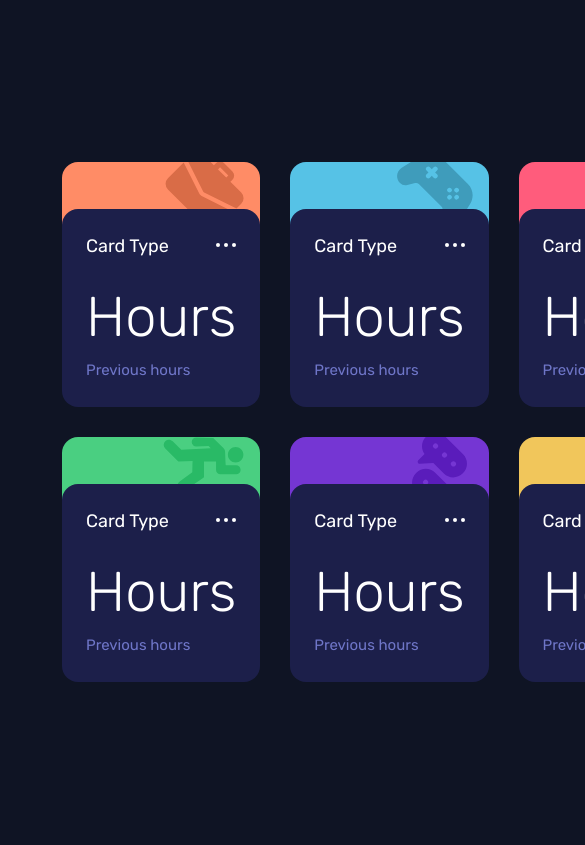
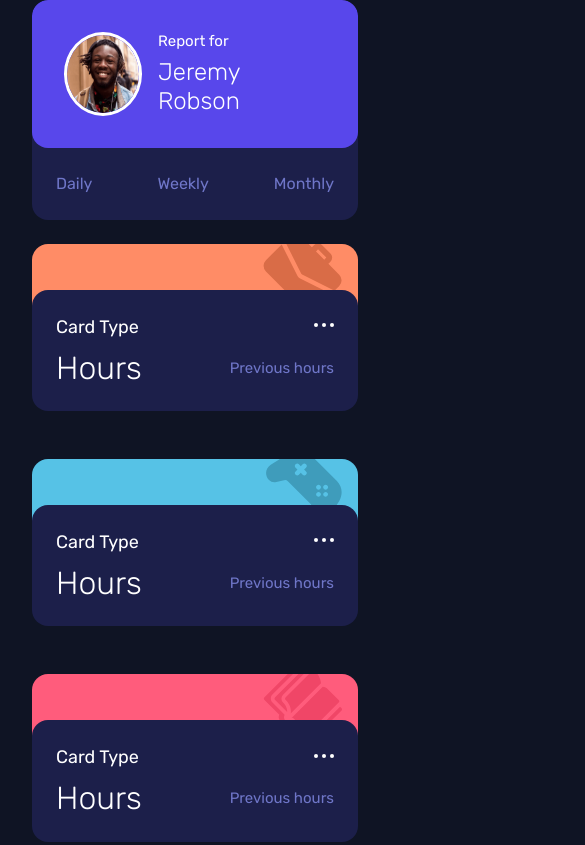
Before and after one commit to EmicJoykiller/time-tracking-dashboard, a plain HTML site: page index.html in a window 390 px wide. Shown: the top 845 px of the page, 585 px wide, since content can reach past the window. Drawn offline with Linux system fonts and the light colour scheme.

Commit message:
Update styles.css

```diff
--- a/styles.css
+++ b/styles.css
@@ -393,3 +393,121 @@ main {
 .tilt-card:hover {
     transform: perspective(1000px) rotateX(-5deg) rotateY(5deg) scale(1.05);
 }
+
+@media screen and (max-width: 960px) {
+    .container {
+        grid-template-columns: repeat(2, 1fr);
+        max-height: min-content;
+    }
+
+    .profile__card {
+        grid-column: 1 / 2;
+        grid-row: 1 / span 2;
+    }
+
+    .work-card {
+        grid-column: 2 / 3;
+        grid-row: 1 / 2;
+    }
+
+    .play-card {
+        grid-column: 2 / 3;
+        grid-row: 2 / 3;
+    }
+
+    .study-card {
+        grid-column: 1 / 2;
+        grid-row: 3 / 4;
+    }
+
+    .exercise-card {
+        grid-column: 2 / 3;
+        grid-row: 3 / 4;
+    }
+
+    .social-card {
+        grid-column: 1 / 2;
+        grid-row: 4 / 5;
+    }
+
+    .self-care-card {
+        grid-column: 2 / 3;
+        grid-row: 4 / 5;
+    }
+}
+
+@media screen and (max-width: 500px) {
+    :root{
+        --fs-600: 1.5rem;
+        --fs-700: 2rem;
+    }
+    .container {
+        grid-template-columns: 1fr;
+        grid-template-rows: auto min-content;
+        gap: 1.5rem;
+    }
+
+    .profile__card {
+        grid-column: 1 / 2;
+    }
+
+    .work-card {
+        grid-column: 1 / 2;
+        grid-row: 3 / 4;
+    }
+
+    .play-card {
+        grid-column: 1 / 2;
+        grid-row: 5 / 6;
+    }
+
+    .study-card {
+        grid-column: 1 / 2;
+        grid-row: 7 / 8;
+    }
+
+    .exercise-card {
+        grid-column: 1 / 2;
+        grid-row: 9 / 10;
+    }
+
+    .social-card {
+        grid-column: 1 / 2;
+        grid-row: 11 / 12;
+    }
+
+    .self-care-card {
+        grid-column: 1 / 2;
+        grid-row: 13 / 14;
+    }
+
+    .profile__bottom{
+        flex-direction: row;
+        justify-content: space-between;
+    }
+
+    .top-container{
+        flex-direction: row;
+        justify-content: flex-start;
+        gap: 1rem;
+    }
+
+    .top-info{
+
+        justify-content:center;
+    }
+
+    .card-bottom-container{
+        flex-direction: row;
+        justify-content: space-between;
+    }
+
+    .previous-hours{
+        display: flex;
+        align-items: center;
+    }
+
+    .card-bottom{
+        gap: .5rem;
+    }
+}
```
